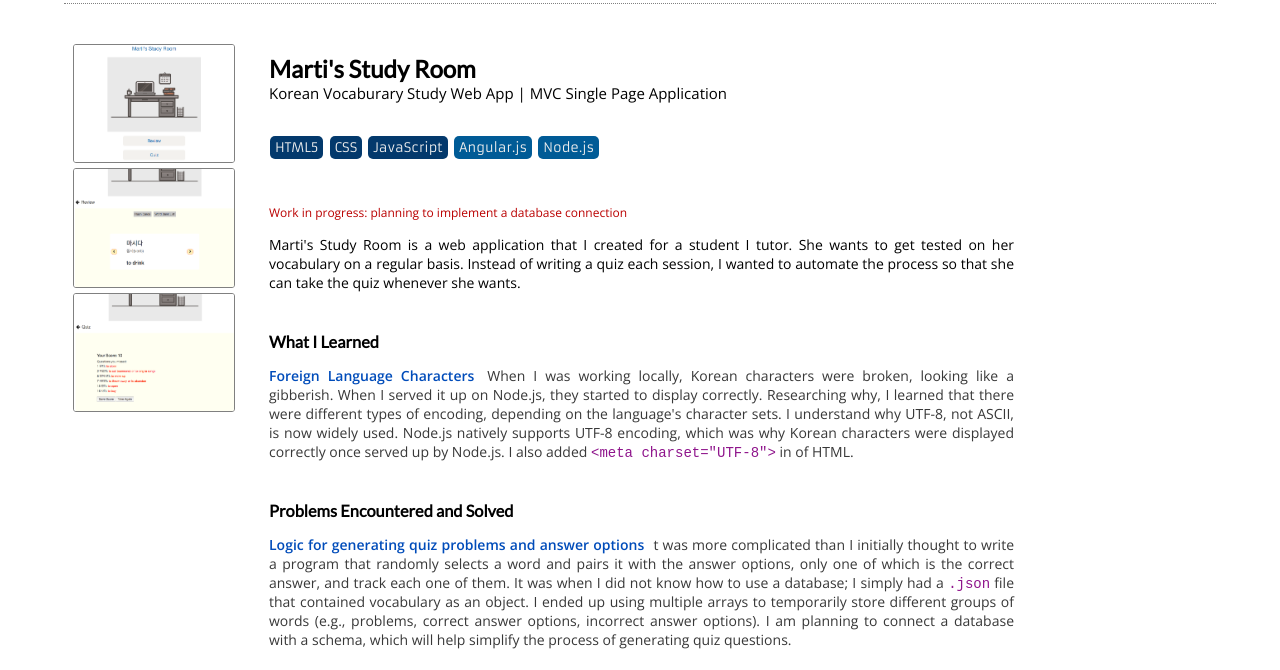
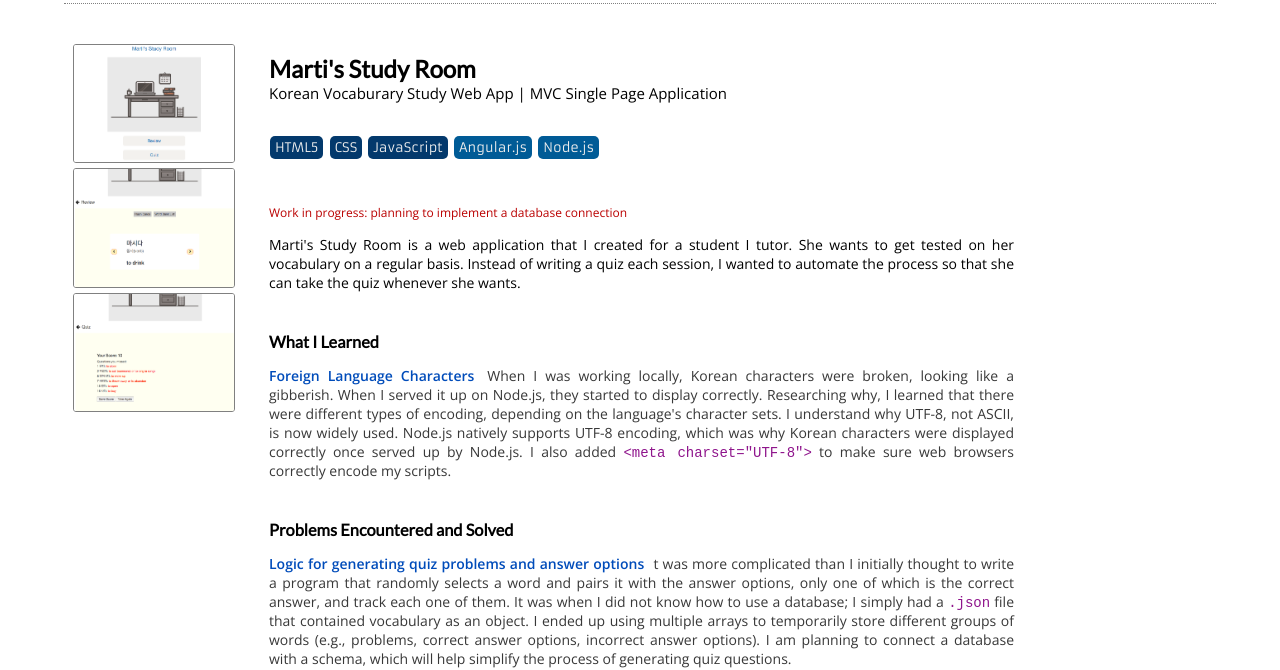
Before and after one commit to yalexhwang/Portfolio, a plain HTML site: page index.html in a window 1280 px wide. Shown: the part 2654-3324 px from the top of the page. Drawn offline with nearby package versions, Linux system fonts and the light colour scheme; some packages are replaced by stand-ins of ours; a script that the page names is missing; a web font is replaced by a local one.

Commit message:
typos fixed

```diff
--- a/views/projects.html
+++ b/views/projects.html
@@ -168,7 +168,7 @@
 				<h3>What I Learned</h3>
 
 				<div class="summary">
-					<p><span class="subtitle">Foreign Language Characters</span> When I was working locally, Korean characters were broken, looking like a gibberish. When I served it up on Node.js, they started to display correctly. Researching why, I learned that there were different types of encoding, depending on the language's character sets. I understand why UTF-8, not ASCII, is now widely used. Node.js natively supports UTF-8 encoding, which was why Korean characters were displayed correctly once served up by Node.js. I also added <code>&lt;meta charset="UTF-8"&gt;</code> in <code><head></code> of HTML.<br/></p>
+					<p><span class="subtitle">Foreign Language Characters</span> When I was working locally, Korean characters were broken, looking like a gibberish. When I served it up on Node.js, they started to display correctly. Researching why, I learned that there were different types of encoding, depending on the language's character sets. I understand why UTF-8, not ASCII, is now widely used. Node.js natively supports UTF-8 encoding, which was why Korean characters were displayed correctly once served up by Node.js. I also added <code>&lt;meta charset="UTF-8"&gt;</code> to make sure web browsers correctly encode my scripts.</p>
 				</div>
 
 				<h3>Problems Encountered and Solved</h3>
```
